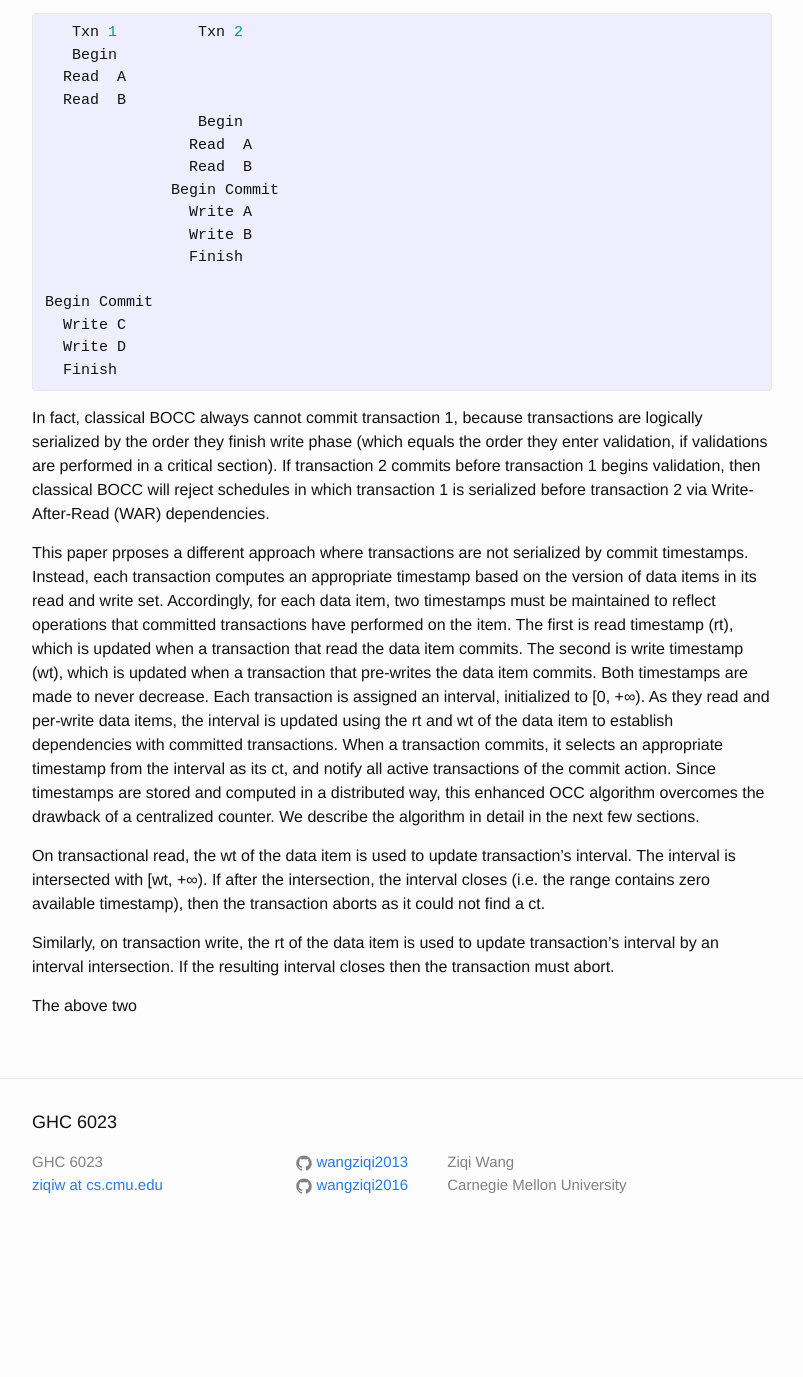
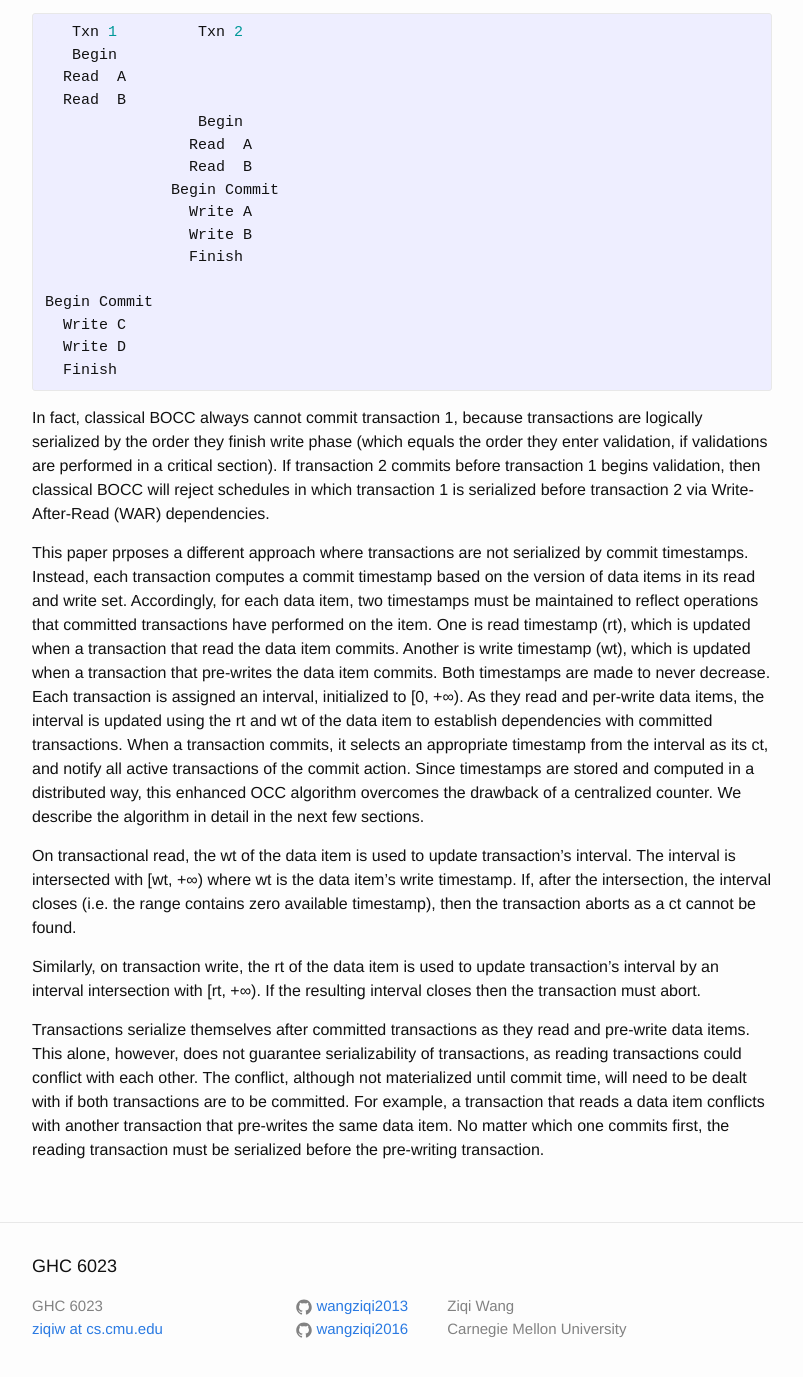
Before and after one commit to wangziqi2013/wangziqi2013.github.io, a Jekyll site: the page built from _posts/2018-04-07-Concurrent-Certifications-by-Intervals-of-ts-in-distributed-dbms.markdown, in a window 1280 px wide and 1400 px high, scrolled down 1949 px. Shown: the top 1377 px of the window, without its empty margins (238-1041 px from the left). Built offline with Jekyll 4.4.1, drawn with Linux system fonts in a browser that asks for light colours; before the commit the page ends 3205 px from its top, so only the background shows below that.

Commit message:
Introducing FOCC

```diff
--- a/_posts/2018-04-07-Concurrent-Certifications-by-Intervals-of-ts-in-distributed-dbms.markdown
+++ b/_posts/2018-04-07-Concurrent-Certifications-by-Intervals-of-ts-in-distributed-dbms.markdown
@@ -97,10 +97,10 @@ begins validation, then classical BOCC will reject schedules in which transactio
 serialized before transaction 2 via Write-After-Read (WAR) dependencies.
 
 This paper prposes a different approach where transactions are not serialized by commit timestamps.
-Instead, each transaction computes an appropriate timestamp based on the version of data items in
+Instead, each transaction computes a commit timestamp based on the version of data items in
 its read and write set. Accordingly, for each data item, two timestamps must be maintained to reflect
-operations that committed transactions have performed on the item. The first is read timestamp (rt),
-which is updated when a transaction that read the data item commits. The second is write timestamp (wt),
+operations that committed transactions have performed on the item. One is read timestamp (rt),
+which is updated when a transaction that read the data item commits. Another is write timestamp (wt),
 which is updated when a transaction that pre-writes the data item commits. Both timestamps are made to
 never decrease. Each transaction is assigned an interval, initialized to [0, +&infin;). As they read
 and per-write data items, the interval is updated using the rt and wt of the data item to establish dependencies
@@ -110,10 +110,16 @@ in a distributed way, this enhanced OCC algorithm overcomes the drawback of a ce
 We describe the algorithm in detail in the next few sections.
 
 On transactional read, the wt of the data item is used to update transaction's interval. The interval is
-intersected with [wt, +&infin;). If after the intersection, the interval closes (i.e. the range contains zero
-available timestamp), then the transaction aborts as it could not find a ct.
+intersected with [wt, +&infin;) where wt is the data item's write timestamp. If, after the intersection,
+the interval closes (i.e. the range contains zero available timestamp), then the transaction aborts as a
+ct cannot be found.
 
 Similarly, on transaction write, the rt of the data item is used to update transaction's interval by
-an interval intersection. If the resulting interval closes then the transaction must abort.
+an interval intersection with [rt, +&infin;). If the resulting interval closes then the transaction must abort.
 
-The above two
+Transactions serialize themselves after committed transactions as they read and pre-write data items. This alone,
+however, does not guarantee serializability of transactions, as reading transactions could conflict with each other.
+The conflict, although not materialized until commit time, will need to be dealt with if both transactions are to be
+committed. For example, a transaction that reads a data item conflicts with another transaction that pre-writes the
+same data item. No matter which one commits first, the reading transaction must be serialized before the pre-writing
+transaction.
```
